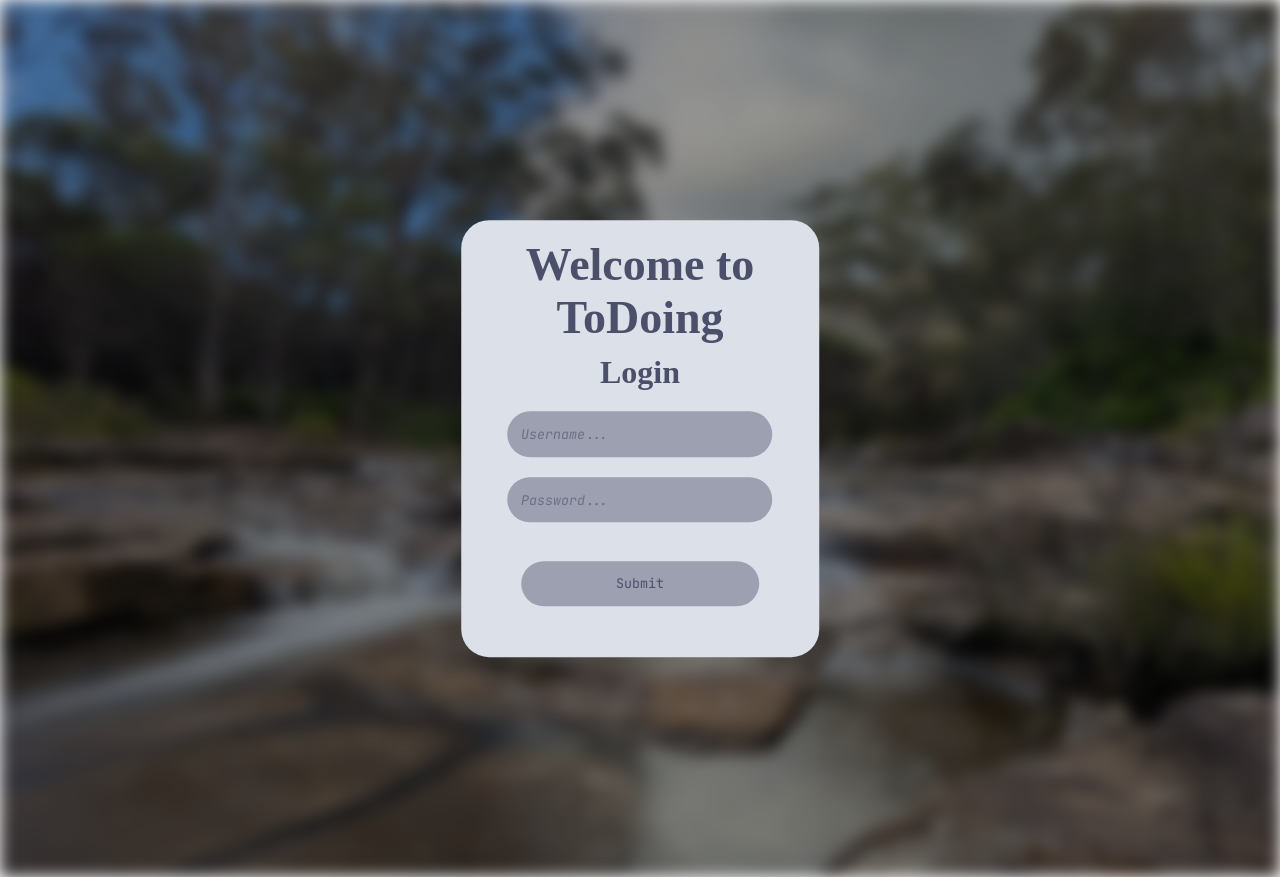
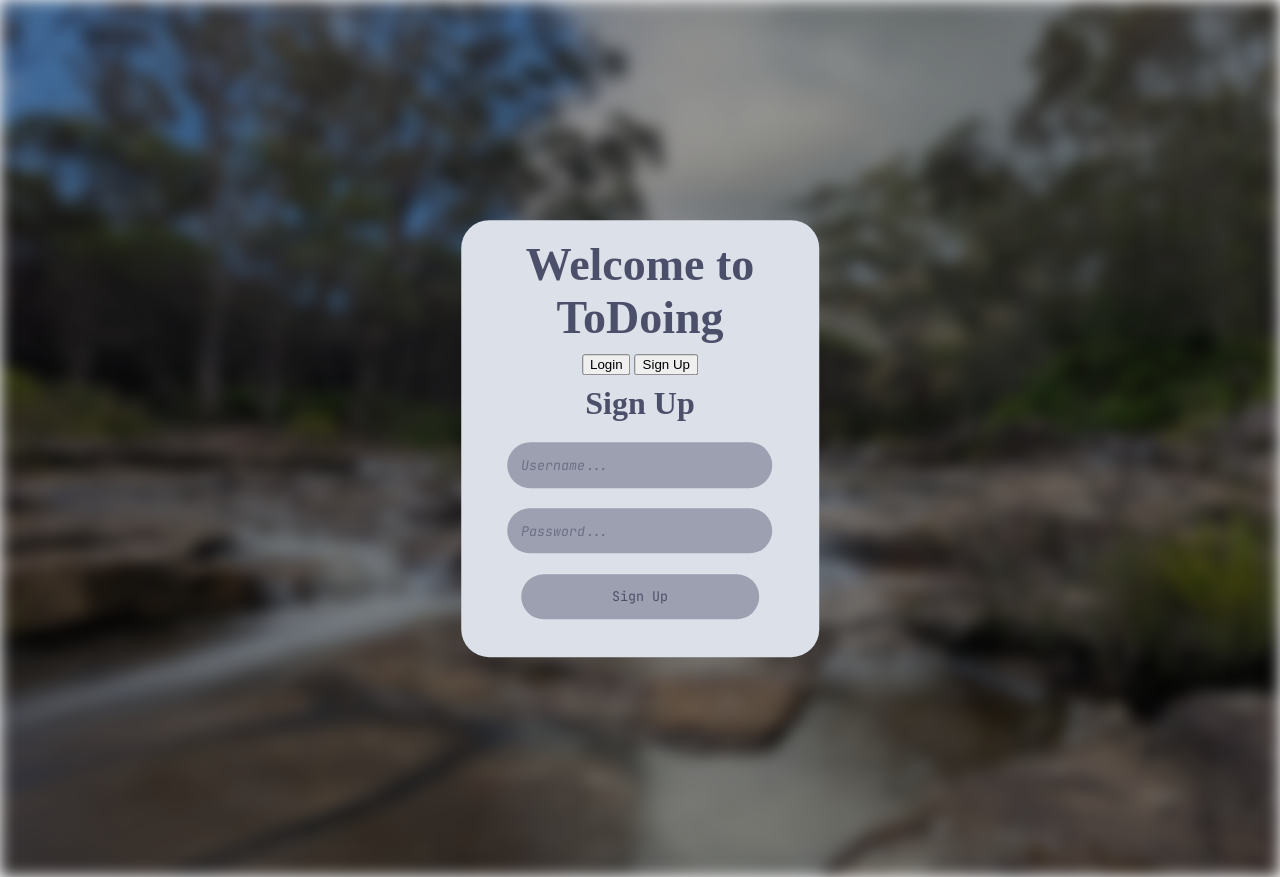
Before and after one commit to CuriousSmudge/ToDoing, a Flask app: page /login in a window 1280 px wide, after a click on "Sign Up". Run offline with Flask 3, Linux system fonts and the light colour scheme; some web fonts are replaced.

Commit message:
Fixed login signup tabs. They work now!

```diff
--- a/ToDoing/app.py
+++ b/ToDoing/app.py
@@ -5,6 +5,8 @@ import database
 database.login("baslls", "penis")
 
 app = Flask(__name__, template_folder="templates")
+
+# Hint. I would move signup and auth things to a new file
 
 
 @app.route("/")
@@ -24,6 +26,8 @@ def serve_sw():
 
 @app.route("/login", methods=["POST", "GET"])
 def login():
+    # hint. Have a seperate endpoint for sign up
+
     if request.method == "POST":
         username = request.form["username"]
         password = request.form["password"]
@@ -36,6 +40,8 @@ def login():
 
 @app.route("/login.css")
 def serve_login_css():
+    # Hint. Use Send file here
+
     with open("static/login.css") as file:
         data = file.read()
     return data
--- a/ToDoing/static/login.css
+++ b/ToDoing/static/login.css
@@ -23,14 +23,6 @@ h2 {
 
 .tab {
 	overflow: hidden;
-}
-
-.tab button {
-	float: left;
-	border: none;
-	outline: none;
-	cursor: pointer;
-	transition: 0.3s;
 }
 
 .tab button.active {
--- a/ToDoing/templates/login.html
+++ b/ToDoing/templates/login.html
@@ -13,31 +13,34 @@
 
 
 	<body>
-		<div id="background-image">
-			<!--<img src="{{ url_for('static', filename='images/login-background.jpg') }}" class="background" />-->
-		</div>
+		<div id="background-image"> </div>
 
-		<div class="tab">
+		<div class="poppup">
+			<h1>Welcome to ToDoing</h1>
+
+			<div class"tab">
 				<button class="tablinks" onclick="switch_entry(event, 'Login')">Login</button>
 				<button class="tablinks" onclick="switch_entry(event, 'SignUp')">Sign Up</button>
 			</div>
 
-		<div class="poppup">
-			<h1>Welcome to ToDoing</h1>
+			<div id="Login" class="tabcontent" style="display: block;">
 				<h2>Login</h2>
 				<form action="/login" method="post">
 					<input type="text" placeholder="Username..." class="login-input" id="user" name="username" value=""><br>
-				<input type="password" placeholder="Password..." class="login-input" id="pass" name="password" value=""><br><br>
+					<input type="password" placeholder="Password..." class="login-input" id="pass" name="password" value=""><br>
 					<input type="submit" value="Submit" class="login-input" id="submit">
 				</form>
+
 			</div>
 
-		<div id="Login" class="tabcontent">
-			...
+			<div id="SignUp" class="tabcontent">
+				<h2>Sign Up</h2>
+				<form action="/login" method="post">
+					<input type="text" placeholder="Username..." class="login-input" id="user" name="username" value=""><br>
+					<input type="password" placeholder="Password..." class="login-input" id="pass" name="password" value=""><br>
+					<input type="submit" value="Sign Up" class="login-input" id="submit">
+				</form>
 			</div>
-
-		<div id="Sign Up" class="tabcontent">
-			...
 		</div>
 	</body>
 </html>
```
Also changed, not shown: ToDoing/database.py (+5 -2 lines). Lines whose indentation alone changed are shown as unchanged.
